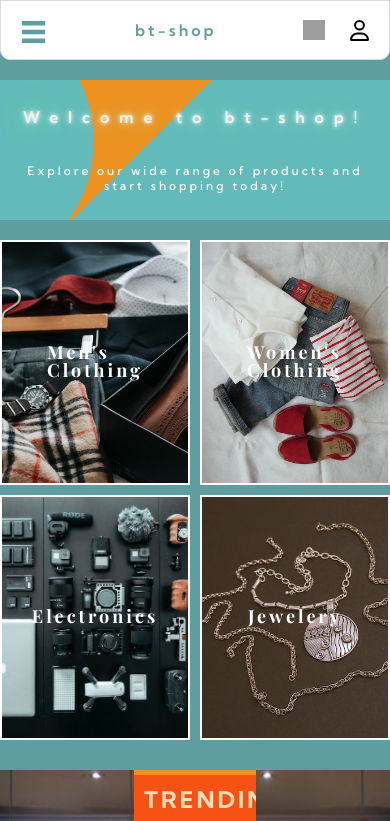
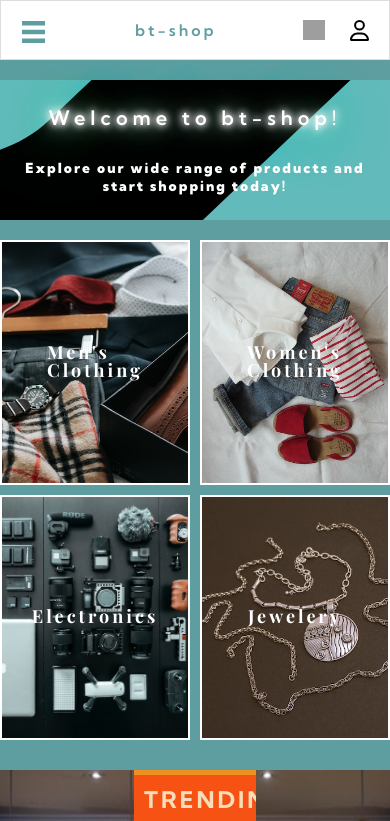
Before and after one commit to binoyam/bt-shop-ecommerce, a React (Create React App) app in the folder frontend/: page / in a window 390 px wide. Shown: the top 821 px of the page. Built offline with nearby package versions, Linux system fonts and the light colour scheme; no server answers; grey boxes are pictures that could not be loaded; a web font is replaced by a local one.

Commit message:
responsivness

```diff
--- a/frontend/src/App.css
+++ b/frontend/src/App.css
@@ -1,6 +1,6 @@
 .App {
   width: 100%;
-  /* max-width: 1200px; */
+  max-width: 1440px;
   min-height: 100vh;
   height: 100%;
   margin: 0 auto;
--- a/frontend/src/Pages/HomePage/HomePage.css
+++ b/frontend/src/Pages/HomePage/HomePage.css
@@ -4,7 +4,7 @@
 }
 /* HEADER BANNER */
 .home-page-header {
-  background-color: #ed9121;
+  background-color: #000000;
   background-image: url(../../Assets/Images/bg-header-desktop.svg);
   background-repeat: no-repeat;
   background-position: center center;
@@ -22,17 +22,20 @@
 /* BANNER HEADER */
 .home-header {
   font-size: 40px;
-  font-weight: 400;
-  letter-spacing: 2px;
+  font-weight: 900;
+  letter-spacing: 10px;
   color: #fff;
-  animation: blinker 1s linear infinite;
+  text-shadow: 0 0 7px #fff, 0 0 10px #fff, 0 0 21px #fff, 0 0 42px #0fa,
+    0 0 82px #0fa, 0 0 92px #0fa, 0 0 102px #0fa, 0 0 151px #0fa;
+    animation: blinker .4s linear 10 ;
 }
 /* BANNER TEXT */
 .home-sub-header {
   color: #fff;
-  font-size: 14px;
-  font-weight: 600;
+  font-size: 25px;
+  font-weight: 900;
   letter-spacing: 5px;
+  text-align: center;
 }
 
 /* HOME PAGE CATEGORY SELECTION */
@@ -83,9 +86,7 @@
   .home-page-header {
     padding: 10px;
   }
-  .home-header {
-    animation: blinker_mobile 1s linear infinite;
-  }
+
   .home-sub-header {
     letter-spacing: 2px;
   }
@@ -106,23 +107,32 @@
 @media only screen and (max-width: 700px) {
   .home-page-header {
     justify-content: space-around;
-    background-image: url(../../Assets/Images/bg-header-mobile.svg);
+    background-size: cover;
   }
+  .home-header {
+    font-size: 30px;
+    font-weight: 600;
+    text-align: center;
+    letter-spacing: 5px;
 
-  .home-header {
-    font-size: 17px;
   }
   /* BANNER TEXT */
   .home-sub-header {
-    text-align: center;
-    font-size: 12px;
-    font-weight: 500;
+    font-size: 16px;
     letter-spacing: 3px;
   }
 }
 @media only screen and (max-width: 500px) {
   .home-page-category-list {
     gap: 10px;
+  }
+  .home-header {
+    font-size: 20px;
+  }
+  /* BANNER TEXT */
+  .home-sub-header {
+    font-size: 14px;
+    letter-spacing: 2px;
   }
   .category-header {
     text-align: left;
@@ -137,69 +147,17 @@
 @keyframes blinker {
   0% {
     opacity: 1;
-    color: rgb(255, 255, 255);
   }
   25% {
-    opacity: 1;
-    color: rgb(239, 243, 243);
-    letter-spacing: 5px;
+    opacity: 0;
   }
   50% {
     opacity: 1;
-    color: rgba(247, 252, 252, 0.678);
-    letter-spacing: 8px;
-    padding-bottom: 5px;
-    font-size: 50px;
-    font-weight: 700;
-    text-shadow: 0 0 7px #fff, 0 0 10px #fff, 0 0 21px #fff, 0 0 42px #0fa,
-      0 0 82px #0fa, 0 0 92px #0fa, 0 0 102px #0fa, 0 0 151px #0fa;
   }
-
   75% {
-    opacity: 1;
-    color: #f5f0f0;
-    letter-spacing: 10px;
+    opacity: 0;
   }
   100% {
-    opacity: 0.5;
-    color: #ffffff73;
-    letter-spacing: 5px;
-    font-size: 30px;
-    text-shadow: none;
+    opacity: 1;
   }
 }
-/* HEADER ANIMATION */
-@keyframes blinker_mobile {
-  0% {
-    opacity: 1;
-    color: rgb(255, 255, 255);
-  }
-  25% {
-    opacity: 1;
-    color: rgb(239, 243, 243);
-    letter-spacing: 5px;
-  }
-  50% {
-    opacity: 1;
-    color: rgba(247, 252, 252, 0.678);
-    letter-spacing: 8px;
-    padding-bottom: 5px;
-    font-size: 16px;
-    font-weight: 700;
-    text-shadow: 0 0 7px #fff, 0 0 10px #fff, 0 0 21px #fff, 0 0 42px #0fa,
-      0 0 82px #0fa, 0 0 92px #0fa, 0 0 102px #0fa, 0 0 151px #0fa;
-  }
-
-  75% {
-    opacity: 1;
-    color: #f5f0f0;
-    letter-spacing: 10px;
-  }
-  100% {
-    opacity: 0.5;
-    color: #ffffff73;
-    letter-spacing: 5px;
-    font-size: 16px;
-    text-shadow: none;
-  }
-}
--- a/frontend/src/components/Footer/Footer.css
+++ b/frontend/src/components/Footer/Footer.css
@@ -62,7 +62,7 @@
 }
 @media only screen and (max-width: 500px) {
   .footer {
-    border-radius: 10px 10px 0px 0px;
+    border-radius: 0px;
     width: 100%;
   }
   .footer-links {
--- a/frontend/src/components/Header/Header.css
+++ b/frontend/src/components/Header/Header.css
@@ -127,7 +127,7 @@
 @media only screen and (max-width: 500px) {
   .header {
     padding: 10px;
-    border-radius: 0px 0px 10px 10px;
+    border-radius: 0px;
   }
   .logo-text {
     font-size: 16px;
```
